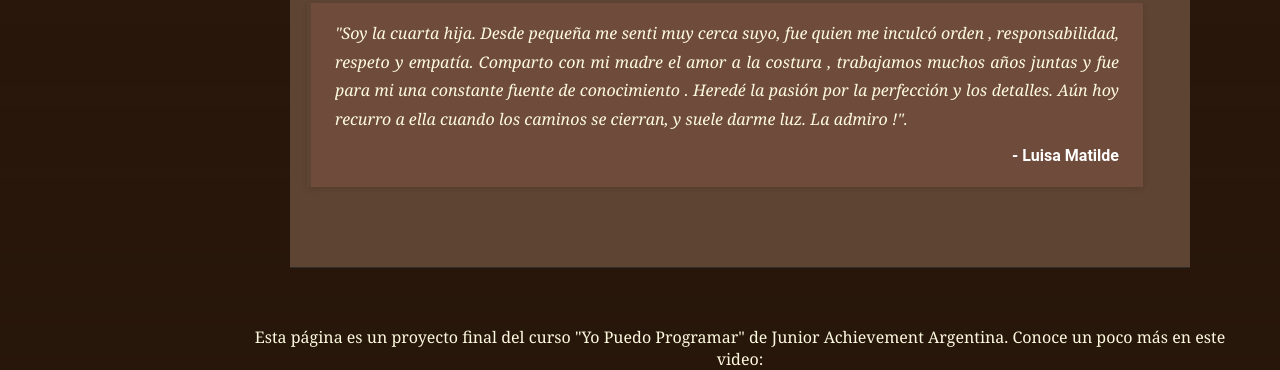
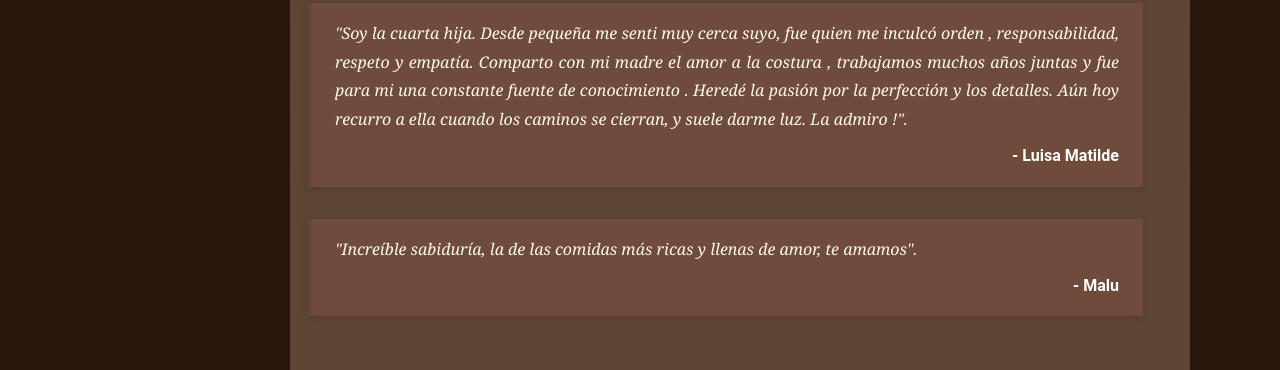
Before and after one commit to Solriehme6/Matilde96, a plain HTML site: page index.html in a window 1280 px wide. Shown: the part 8418-8788 px from the top of the page. Drawn offline with Linux system fonts and the light colour scheme.

Commit message:
Add files via upload

```diff
--- a/index.html
+++ b/index.html
@@ -151,6 +151,10 @@
           La admiro !".</p>
         <span> - Luisa Matilde </span>
       </div>
+      <div class="comentario">
+        <p>"Increíble sabiduría, la de las comidas más ricas y llenas de amor, te amamos".</p>
+        <span> - Malu </span>
+      </div>
       <!-- Ir agregando más div.comentario a medida que reciba -->
     </section>
 
```
